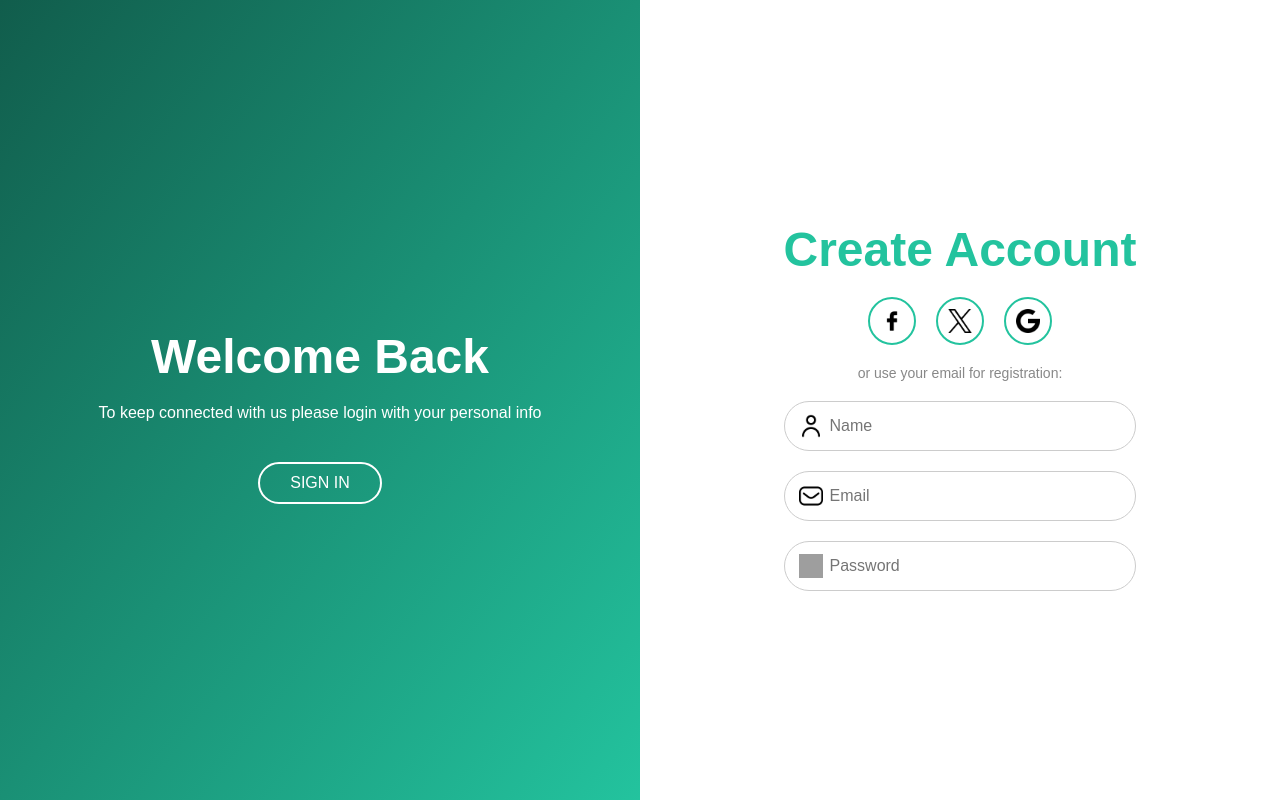
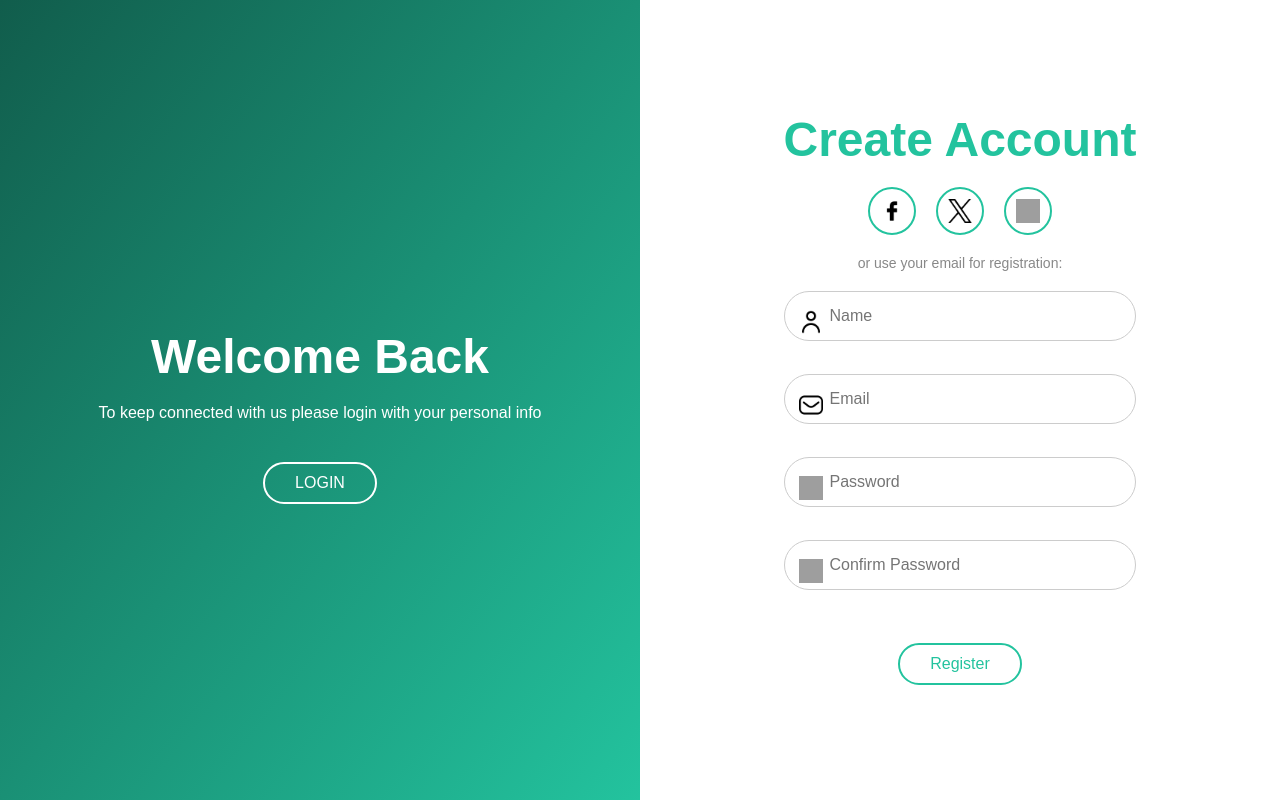
Before and after one commit to 2211845885/wBay, a PHP site: page /login.html in a window 1280 px wide. Run offline with PHP 8.4, Linux system fonts and the light colour scheme; grey boxes are pictures that could not be loaded.

Commit message:
some fixes

```diff
--- a/login2/login.css
+++ b/login2/login.css
@@ -37,6 +37,16 @@ body {
     color: white;
     font-size: 16px;
     cursor: pointer;
+}
+.right-panel button {
+      color: #23C39E;
+      background: transparent;
+    border: 2px solid #23C39E;
+    border-radius: 25px;
+    padding: 10px 30px;
+    font-size: 16px;
+    cursor: pointer;
+    text-align: center;
 }
 .right-panel {
     background-color: white;
@@ -81,6 +91,7 @@ body {
     border-radius: 25px;
     font-size: 16px;
     padding-left: 45px;
+
 }
 .input-group img {
     position: absolute;
@@ -90,3 +101,31 @@ body {
     width: 24px;
     height: 24px;
 }
+
+.input-group input {
+    width: 100%;
+    padding: 15px;
+    border: 1px solid #ccc;
+    border-radius: 25px;
+    font-size: 16px;
+    padding-left: 45px;
+
+}
+
+.input-group input:focus {
+    outline: 0;
+}
+
+.input-group.success input {
+    border-color: #09c372;
+}
+
+.input-group.error input {
+    border-color: #ff3860;
+}
+
+.input-group .error {
+    color: #ff3860;
+    font-size: 9px;
+    height: 13px;
+}
--- a/login2/login.html
+++ b/login2/login.html
@@ -1,11 +1,7 @@
 <html>
 <head>
     <title>Sign In Page</title>
-
     <link rel="stylesheet" href="login.css">
-    <style>
-
-    </style>
 </head>
 <body>
     <div class="container">
@@ -13,59 +9,46 @@
             <div>
                 <h1>Welcome Back</h1>
                 <p>To keep connected with us please login with your personal info</p>
-                <button>SIGN IN</button>
+                <button>LOGIN</button>
             </div>
         </div>
         <div class="right-panel">
             <div>
                 <h1>Create Account</h1>
-
-
                 <div class="social-icons">
-
-
                     <a href="https://www.facebook.com/login.php/" target="_blank"><img src="facebook.png" alt="Facebook"></a>
                     <a href="https://twitter.com/i/flow/login" target="_blank"><img src="x.png" alt="X"></a>
-                    <a href="https://accounts.google.com/ServiceLogin?hl=en-GB" target="_blank"><img src="google icon .png" alt="Google"></a>
-
-
-
-
-
-
+                    <a href="https://accounts.google.com/ServiceLogin?hl=en-GB" target="_blank"><img src="google icon.png" alt="Google"></a>
                 </div>
-
                 <p>or use your email for registration:</p>
+                <form id="form">
                     <div class="input-group">
                         <img src="person icon.png" alt="Person Icon">
-                    <input type="text" placeholder="Name">
+                        <input type="text" id="username" placeholder="Name">
+                        <div class="error"></div>
                     </div>
                     <div class="input-group">
                         <img src="mail.png" alt="Email Icon">
-                    <input type="email" placeholder="Email">
+                        <input type="email" id="email" placeholder="Email">
+                        <div class="error"></div>
                     </div>
                     <div class="input-group">
                         <img src="password.png" alt="Password Icon">
-                    <input type="password" placeholder="Password">
+                        <input type="password" id="password" placeholder="Password">
+                        <div class="error"></div>
                     </div>
-
-
-
-
-
-
-
-
-
-
-
-
-
-
-
-
+                    <div class="input-group">
+                        <img src="password.png" alt="Password Icon">
+                        <input type="password" id="password2" placeholder="Confirm Password">
+                        <div class="error"></div>
+                    </div>
+                    <div class="right-panel">
+                    <button  type="submit">Register</button>
+                    </div>
+                </form>
             </div>
         </div>
     </div>
+    <script src="login.js"></script>
 </body>
 </html>
```
Also changed, not shown: login2/login.js (added, +72 -0 lines). Lines whose indentation alone changed are shown as unchanged.
